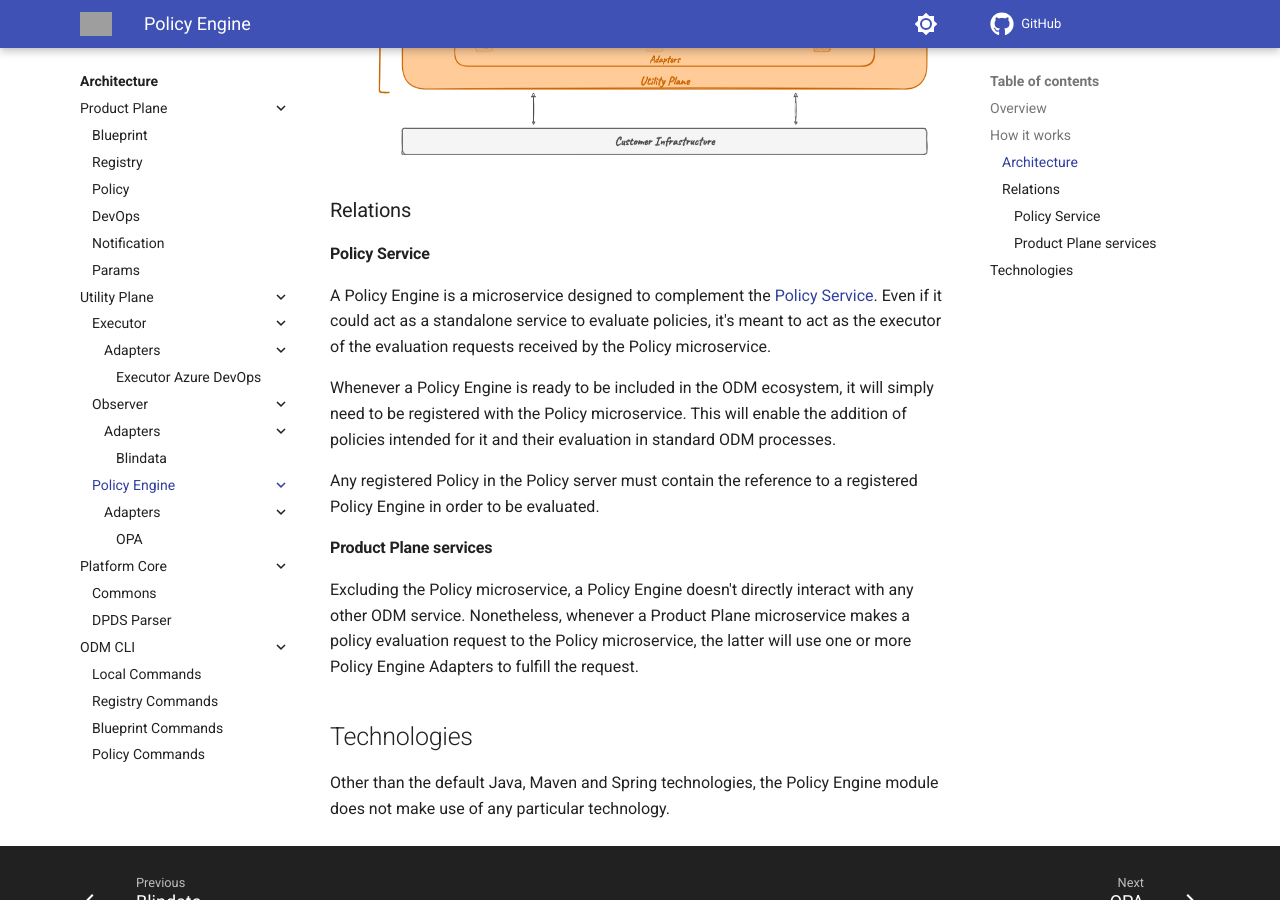
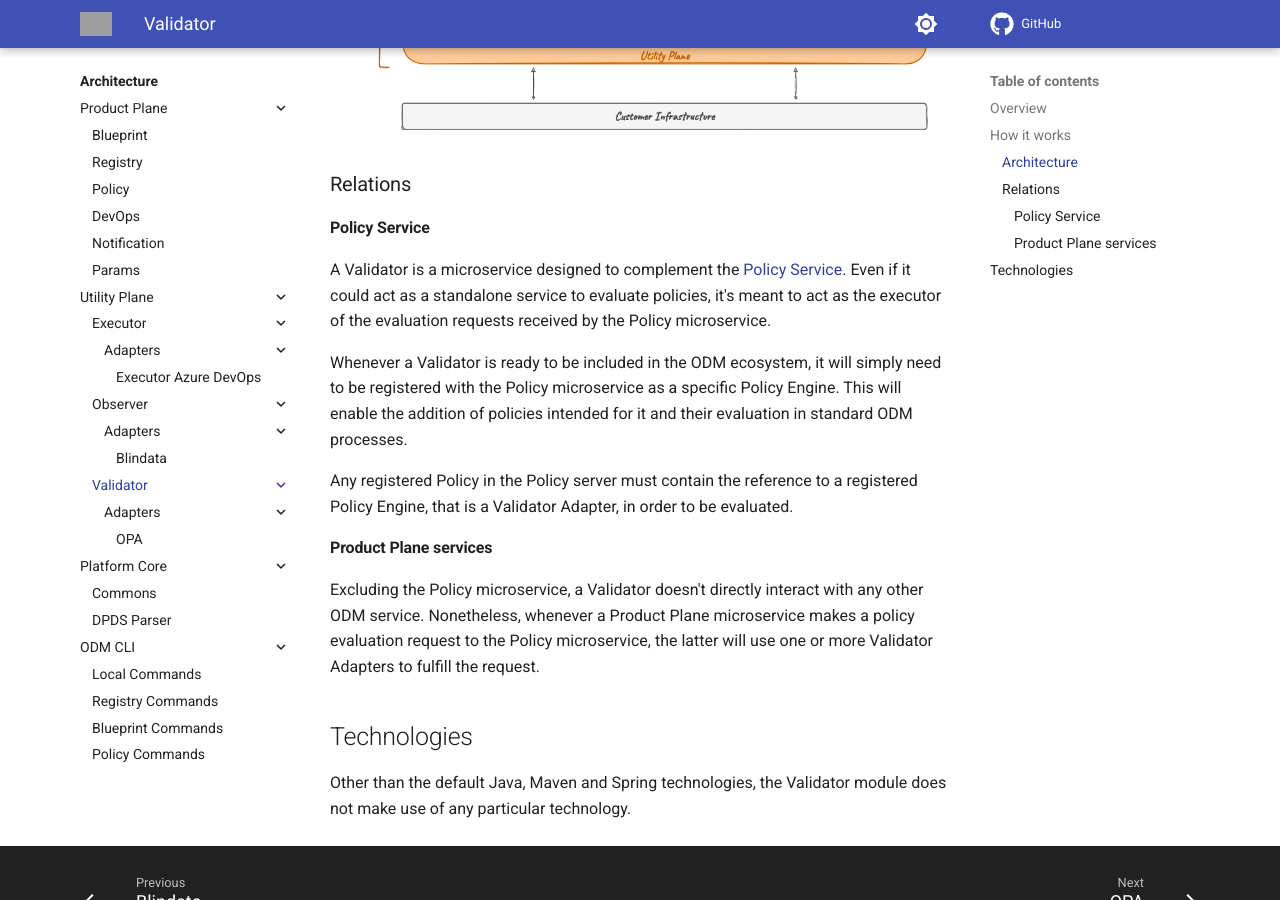
Before and after one commit to opendatamesh-initiative/odm-site-platform, an MkDocs documentation site: the page built from docs/architecture/utility-plane/validator/index.md, in a window 1280 px wide and 900 px high, scrolled down 1269 px. Built offline with MkDocs 1.6.1 and Material for MkDocs 9.7.7, drawn with Linux system fonts in a browser that asks for light colours; comment, search, counter and statistics services are not loaded; some of the changed text lies outside the part shown; grey boxes are pictures that could not be loaded.

Commit message:
minor fixes

```diff
--- a/docs/architecture/utility-plane/validator/index.md
+++ b/docs/architecture/utility-plane/validator/index.md
@@ -1,8 +1,8 @@
-# Policy Engine
+# Validator
 
 ## Overview
 
-A Policy Engine is a microservice that answers to _policy evaluation requests_
+A Validator is a microservice that answers to _policy evaluation requests_
 received from the [_Policy Service_](../../product-plane/policy.md).
 
 In ODM context, Engine refers to any tool capable of receiving queries requesting the evaluation of specific policies,
@@ -10,46 +10,46 @@ assessing them, and responding accordingly.
 This encompasses microservice acting as proxy to existing policy engines,
 like OPA (Open Policy Agent), as well as Lambda Functions, or custom solutions.
 
-An example of a Policy Engine is the [Policy Engine OPA](adapters/opa.md).
+An example of a Validator is the [Validator OPA](adapters/opa.md).
 
 ## How it works
 
 ### Architecture
 
 Similar to other services within the Utility Plane,
-the Policy Engine module isn't designed as a directly executable project.
+the Validator module isn't designed as a directly executable project.
 Instead, it provides an interface for implementing an Adapter,
-which serves as a specialized implementation of the Policy Engine.
+which serves as a specialized implementation of the Validator.
 
-The Policy Engine consists of a single module, named **Policy Engine API**,
+The Validator consists of a single module, named **Validator API**,
 containing abstract controllers, Java resource definitions, and a client to interact with the controller.
 
-A default implementation of the *Policy Engine Server* module does not exist and any adapter must implement it.
+A default implementation of the *Validator Server* module does not exist and any adapter must implement it.
 
-![Policy-Engine-diagram](../../../images/architecture/utility-plane/validator/validator_architecture.png)
+![Validator-diagram](../../../images/architecture/utility-plane/validator/validator_architecture.png)
 
 ### Relations
 
 #### Policy Service
 
-A Policy Engine is a microservice designed to complement the [Policy Service](../../product-plane/policy.md).
+A Validator is a microservice designed to complement the [Policy Service](../../product-plane/policy.md).
 Even if it could act as a standalone service to evaluate policies,
 it's meant to act as the executor of the evaluation requests received by the Policy microservice.
 
-Whenever a Policy Engine is ready to be included in the ODM ecosystem,
-it will simply need to be registered with the Policy microservice.
+Whenever a Validator is ready to be included in the ODM ecosystem,
+it will simply need to be registered with the Policy microservice as a specific Policy Engine.
 This will enable the addition of policies intended for it and their evaluation in standard ODM processes.
 
-Any registered Policy in the Policy server must contain the reference to a registered Policy Engine
-in order to be evaluated.
+Any registered Policy in the Policy server must contain the reference to a registered Policy Engine,
+that is a Validator Adapter, in order to be evaluated.
 
 #### Product Plane services
 
-Excluding the Policy microservice, a Policy Engine doesn't directly interact with any other ODM service.
+Excluding the Policy microservice, a Validator doesn't directly interact with any other ODM service.
 Nonetheless, whenever a Product Plane microservice makes a policy evaluation request to the Policy microservice,
-the latter will use one or more Policy Engine Adapters to fulfill the request.
+the latter will use one or more Validator Adapters to fulfill the request.
 
 ## Technologies
 
 Other than the default Java, Maven and Spring technologies,
-the Policy Engine module does not make use of any particular technology.
+the Validator module does not make use of any particular technology.
--- a/mkdocs.yml
+++ b/mkdocs.yml
@@ -27,7 +27,7 @@ nav:
     - 'Product Plane':
         - 'Blueprint': './architecture/product-plane/blueprint.md'
         - 'Registry': './architecture/product-plane/registry.md'
-        - 'Policy': './architecture/product-plane/validator.md'
+        - 'Policy': './architecture/product-plane/policy.md'
         - 'DevOps': './architecture/product-plane/devops.md'
         - 'Notification': './architecture/product-plane/notification.md'
         - 'Params': './architecture/product-plane/params.md'
@@ -40,7 +40,7 @@ nav:
           - './architecture/utility-plane/observer/index.md'
           - 'Adapters':
               - 'Blindata': './architecture/utility-plane/observer/adapters/blindata.md'
-        - 'Policy Engine':
+        - 'Validator':
             - './architecture/utility-plane/validator/index.md'
             - 'Adapters':
                 - 'OPA': './architecture/utility-plane/validator/adapters/opa.md'
@@ -55,7 +55,7 @@ nav:
         - 'Local Commands': './architecture/odm-cli/local.md'
         - 'Registry Commands': './architecture/odm-cli/registry.md'
         - 'Blueprint Commands': './architecture/odm-cli/blueprint.md'
-        - 'Policy Commands': './architecture/odm-cli/validator.md'
+        - 'Policy Commands': './architecture/odm-cli/policy.md'
   - API Doc:
     - './api-doc/index.md'
   - Community:
```
